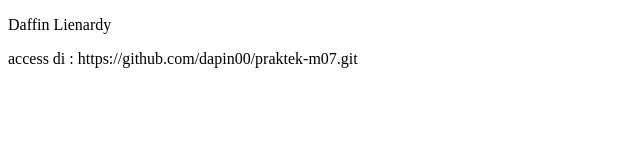
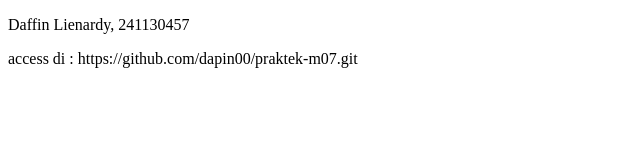
Before and after one commit to dapin00/praktek-m07, a plain HTML site: page index.html in a window 1280 px wide. Shown: the whole page, without its empty margins (0-640 px from the left). Drawn offline with Linux system fonts and the light colour scheme.

Commit message:
Update daffin

```diff
--- a/index.html
+++ b/index.html
@@ -6,7 +6,7 @@
     <title>Praktek-07</title>
 </head>
 <body>
-    <p>Daffin Lienardy</p>
+    <p>Daffin Lienardy, 241130457</p>
     <p>access di : https://github.com/dapin00/praktek-m07.git</p>
 </body>
 </html>
```
